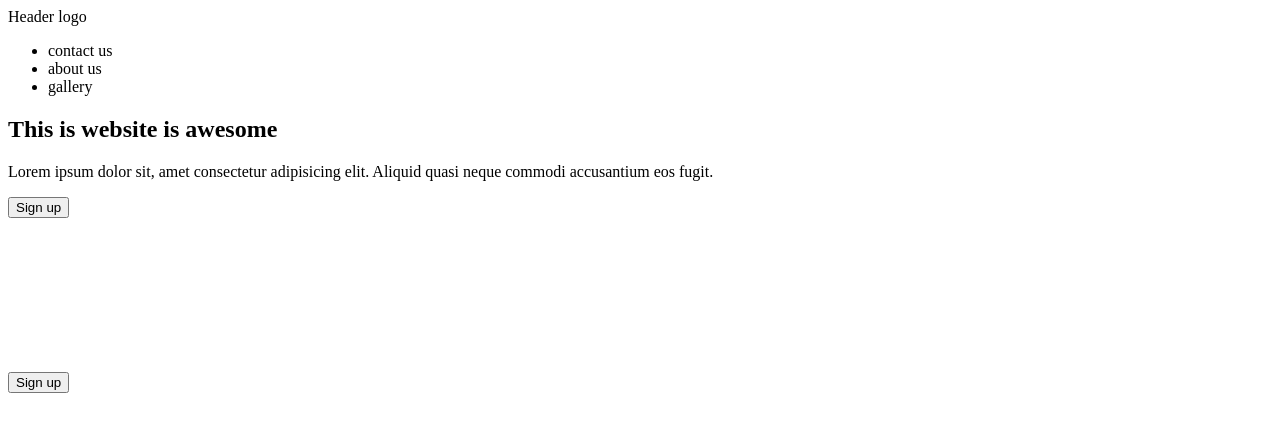
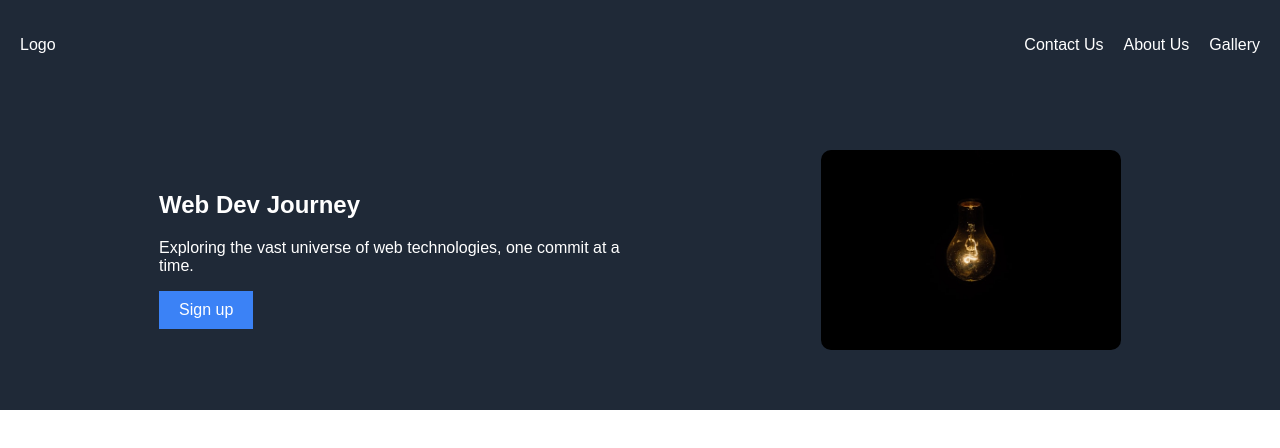
Before and after one commit to ChabuChabu/landing-page, a plain HTML site: page index.html in a window 1280 px wide. Drawn offline with Linux system fonts and the light colour scheme.

Commit message:
Rewrite of nav and hero section

```diff
--- a/index.html
+++ b/index.html
@@ -3,82 +3,30 @@
   <head>
     <meta charset="UTF-8" />
     <meta name="viewport" content="width=device-width, initial-scale=1.0" />
-    <title>landing page</title>
     <link rel="stylesheet" href="styles.css" />
+    <title>Project Landing page</title>
   </head>
   <body>
-    <header>
-      <div class="nav">
-        <div class="logo">Header logo</div>
-        <ul>
-          <li>contact us</li>
-          <li>about us</li>
-          <li>gallery</li>
+    <header class="navbar">
+      <div class="logo">Logo</div>
+      <nav>
+        <ul class="nav-links">
+          <li><a href="#">Contact Us</a></li>
+          <li><a href="#">About Us</a></li>
+          <li><a href="#">Gallery</a></li>
         </ul>
-      </div>
-
-      <div class="hero">
-        <section class="hero-left">
-          <h1>This is website is awesome</h1>
-          <p>
-            Lorem ipsum dolor sit, amet consectetur adipisicing elit. Aliquid
-            quasi neque commodi accusantium eos fugit.
-          </p>
-          <button>Sign up</button>
-        </section>
-        <section>
-          <img src="" alt="" />
-        </section>
-      </div>
+      </nav>
     </header>
-    <main>
-      <div class="main-heading">
-        <!-- heading -->
-      </div>
-      <section>
-        <div>
-          <img src="" alt="" />
-          <p>
-            <!-- This is the subtext under the image -->
-          </p>
-        </div>
-        <div>
-          <img src="" alt="" />
-          <p>
-            <!-- This is the subtext under the image -->
-          </p>
-        </div>
-        <div>
-          <img src="" alt="" />
-          <p>
-            <!-- This is the subtext under the image -->
-          </p>
-        </div>
-        <div>
-          <img src="" alt="" />
-          <p>
-            <!-- This is the subtext under the image -->
-          </p>
-        </div>
-      </section>
-      <section>
+    <section class="hero">
+      <div class="hero-text">
+        <h1>Web Dev Journey</h1>
         <p>
-          <!-- Lorem ipsum dolor sit amet consectetur adipisicing elit. Impedit
-          tenetur ducimus dolores alias aspernatur hic molestias aut, veritatis
-          ipsam qui nihil similique? Animi laboriosam aut nam. Aliquid eligendi
-          iste voluptates ad minima. -->
+          Exploring the vast universe of web technologies, one commit at a time.
         </p>
-        <span>
-          <!-- -Thor,God of Thunder -->
-        </span>
-      </section>
-    </main>
-    <footer>
-      <div>
-        <!-- Call to action it's time! -->
-        <!-- Sign up  for our product by clicking that button right over there. -->
         <button>Sign up</button>
       </div>
-    </footer>
+      <!-- <div class="hero-image">web wizadly</div> -->
+      <img src="bulb.jpg" alt="" />
+    </section>
   </body>
 </html>
--- /dev/null
+++ b/reset.css
@@ -0,0 +1,68 @@
+/* 1. Use a more-intuitive box-sizing model */
+*,
+*::before,
+*::after {
+  box-sizing: border-box;
+}
+
+/* 2. Remove default margin */
+* {
+  margin: 0;
+}
+
+body {
+  /* 3. Add accessible line-height */
+  line-height: 1.5;
+  /* 4. Improve text rendering */
+  -webkit-font-smoothing: antialiased;
+}
+
+/* 5. Improve media defaults */
+img,
+picture,
+video,
+canvas,
+svg {
+  display: block;
+  max-width: 100%;
+}
+
+/* 6. Inherit fonts for form controls */
+input,
+button,
+textarea,
+select {
+  font: inherit;
+}
+
+/* 7. Avoid text overflows */
+p,
+h1,
+h2,
+h3,
+h4,
+h5,
+h6 {
+  overflow-wrap: break-word;
+}
+
+/* 8. Improve line wrapping */
+p {
+  text-wrap: pretty;
+}
+h1,
+h2,
+h3,
+h4,
+h5,
+h6 {
+  text-wrap: balance;
+}
+
+/*
+    9. Create a root stacking context
+  */
+#root,
+#__next {
+  isolation: isolate;
+}
--- a/styles.css
+++ b/styles.css
@@ -0,0 +1,51 @@
+body {
+  font-family: Arial, Helvetica, sans-serif;
+  margin: 0;
+  padding: 0;
+  box-sizing: border-box;
+}
+/* Navbar */
+.navbar {
+  display: flex;
+  justify-content: space-between;
+  align-items: center;
+  background-color: #1f2937;
+  color: white;
+  padding: 20px;
+}
+.nav-links {
+  list-style: none;
+  display: flex;
+  gap: 20px;
+}
+.nav-links a {
+  color: white;
+  text-decoration: none;
+}
+
+/* Hero section */
+
+.hero {
+  display: flex;
+  justify-content: space-around;
+  align-items: center;
+  background-color: #1f2937;
+  color: white;
+  padding: 60px;
+}
+.hero-text {
+  max-width: 40%;
+}
+.hero button {
+  background-color: #3b82f6;
+  color: white;
+  border: none;
+  padding: 10px 20px;
+  font-size: 16px;
+  cursor: pointer;
+}
+img {
+  height: 200px;
+  object-fit: contain;
+  border-radius: 10px;
+}
```
Also changed, not shown: bulb.jpg (added).
